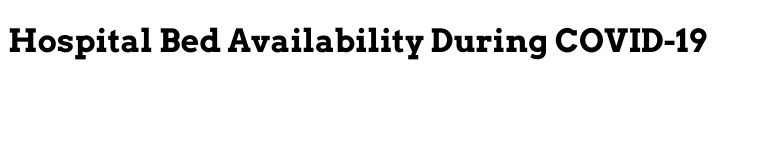
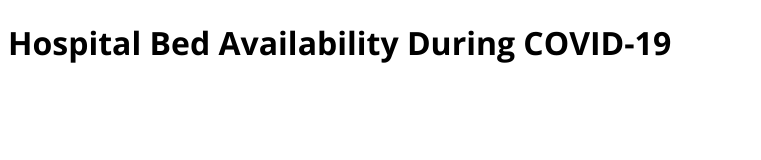
Before and after one commit to sidneykfla/covid19-hospital-bed-availability, a plain HTML site: page index.html in a window 1280 px wide. Shown: the whole page, without its empty margins (0-761 px from the left). Drawn offline with nearby package versions, Linux system fonts and the light colour scheme.

Commit message:
changed font to open sans

```diff
--- a/index.html
+++ b/index.html
@@ -3,7 +3,7 @@
 <head>
 	<meta charset="UTF-8">
 	<title>Hospital Bed Availability During COVID-19</title>
-	<link href="https://fonts.googleapis.com/css2?family=Arvo:ital,wght@0,400;0,700;1,400;1,700&display=swap" rel="stylesheet">
+	<link href="https://fonts.googleapis.com/css2?family=Open+Sans:ital,wght@0,400;0,700;1,400;1,700&display=swap" rel="stylesheet">
 	<link rel="stylesheet" href="style.css">
 </head>
 <body>
--- a/style.css
+++ b/style.css
@@ -1,3 +1,3 @@
 h1 {
-	font-family: 'Arvo', serif;
+	font-family: 'Open Sans', sans-serif;
 }
```
